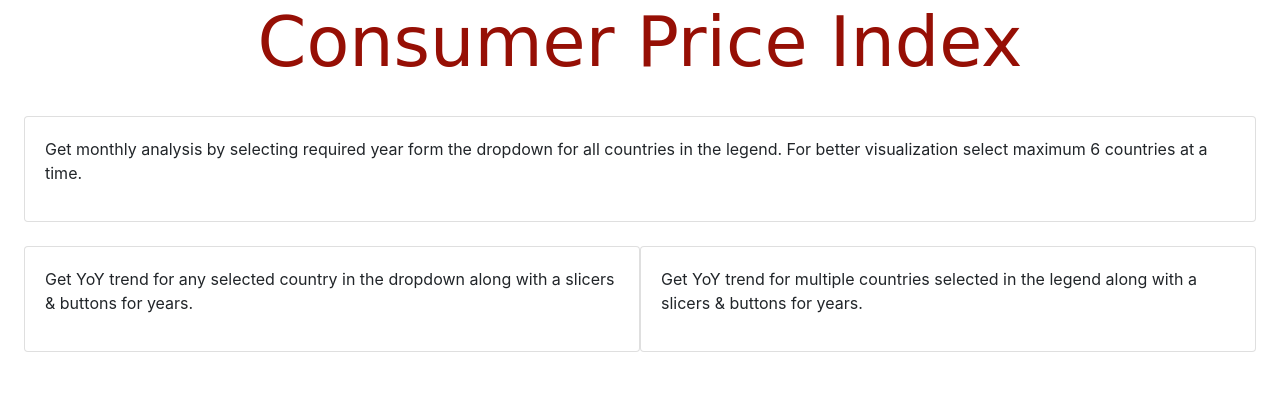
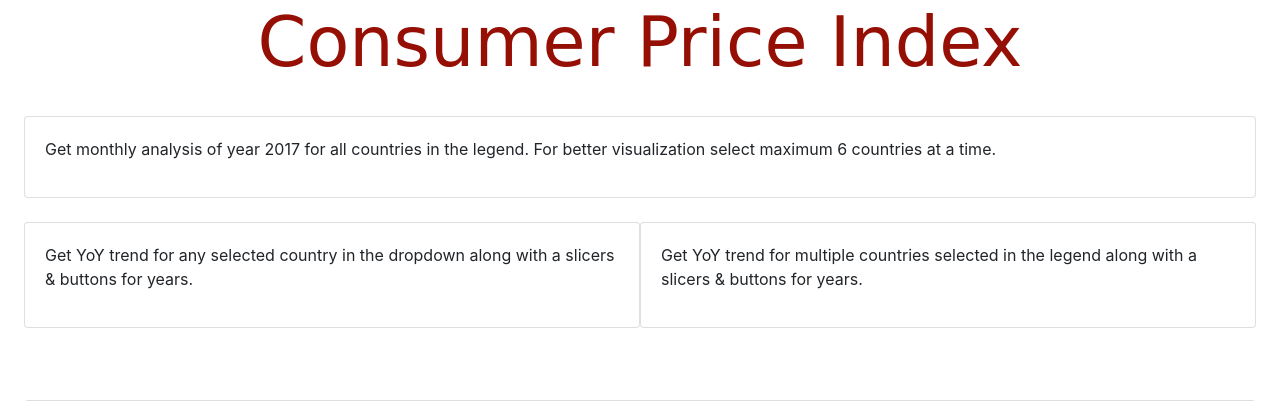
Before and after one commit to ninad555/Deloitte-Case-Study-project-Analysis, a Flask app: template application/templates/CPI.html in a window 1280 px wide. Shown: the part 61-462 px from the top of the page. Run offline with Flask 2, Linux system fonts and the light colour scheme; the template is opened without the code that fills it, so the values that code supplies are empty; parts of the project's set-up code (start-up, migrations or seed data) failed here and were passed over; some libraries are stand-ins or nearby versions; some web fonts are replaced.

Commit message:
line changed

```diff
--- a/application/templates/CPI.html
+++ b/application/templates/CPI.html
@@ -12,7 +12,7 @@
 
             </div>
             <p>
-                Get monthly analysis by selecting required year form the dropdown for all countries in the legend. For better visualization select maximum 6 countries at a time.
+                Get monthly analysis of year 2017 for all countries in the legend. For better visualization select maximum 6 countries at a time.
             </p>
         </div>
     </div>
```
